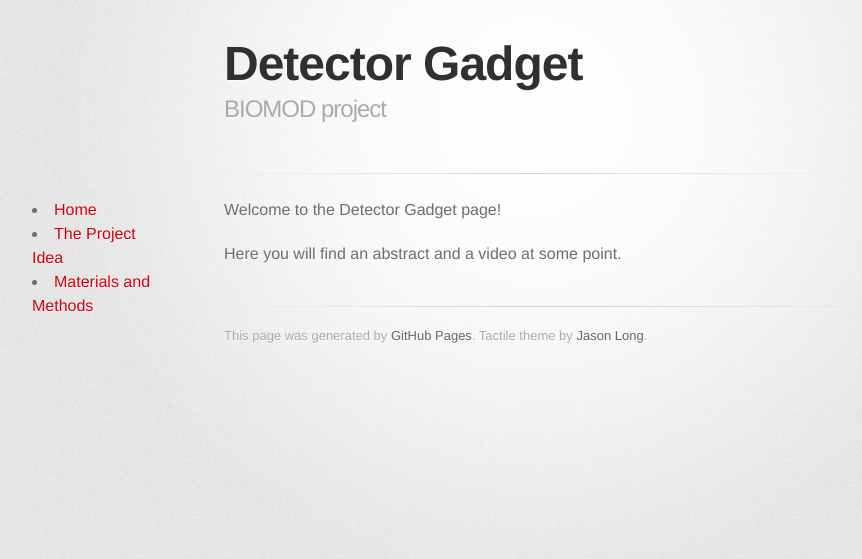
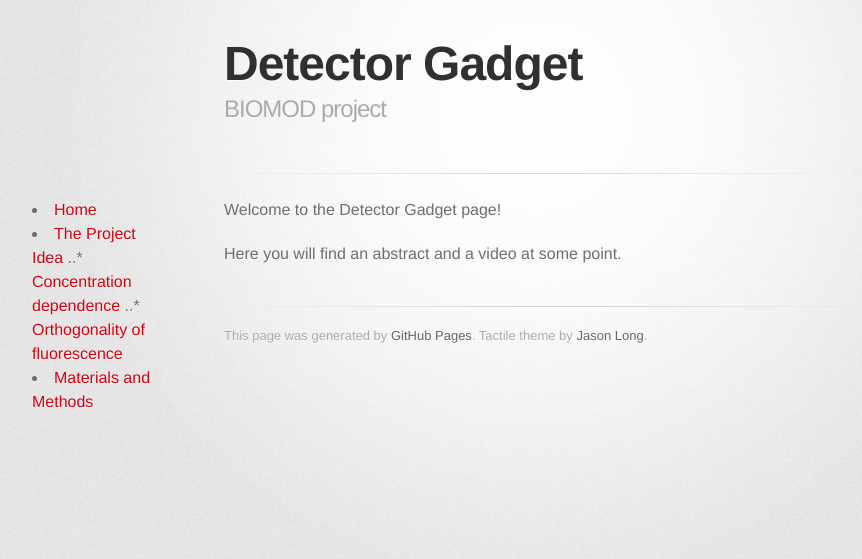
Before and after one commit to detectorgadget/detectorgadget.github.io, a Jekyll site: the page built from index.md, in a window 1280 px wide. Shown: the top 559 px of the page, without its empty margins (106-968 px from the left). Built offline with Jekyll 4.4.1, drawn with Linux system fonts in a browser that asks for light colours; some web fonts are replaced.

Commit message:
Change menu

```diff
--- a/_includes/menu.md
+++ b/_includes/menu.md
@@ -1,3 +1,5 @@
 * [Home](index.html)
-* [The Project Idea](project idea.html)
+* [The Project Idea](projectidea.html)
+..* [Concentration dependence](concdependence.html)
+..* [Orthogonality of fluorescence](orthogonality.md)
 * [Materials and Methods](Matmeth.html)
```
